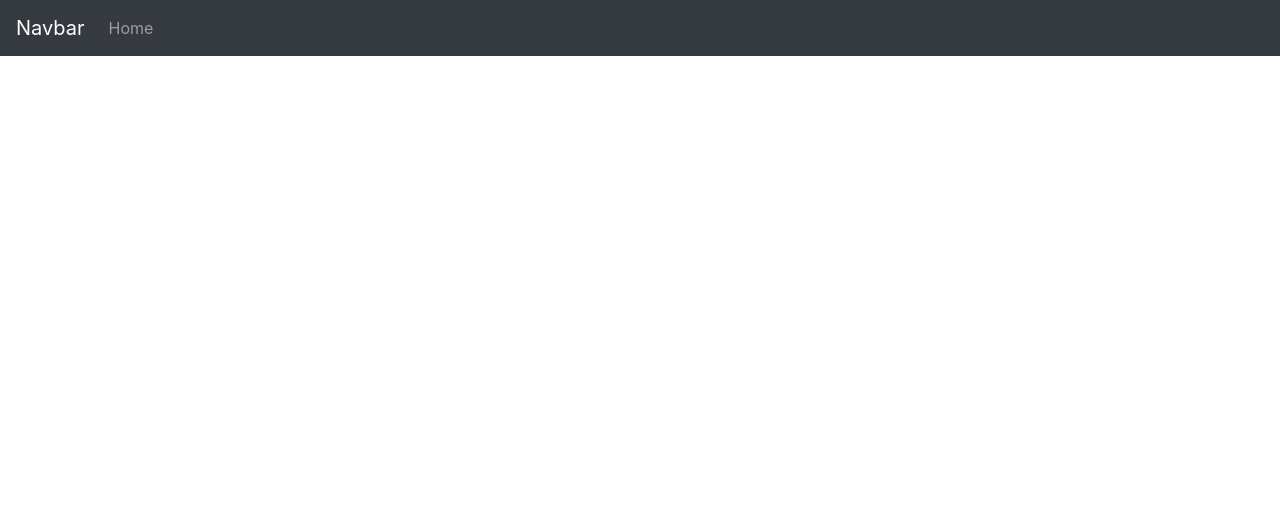
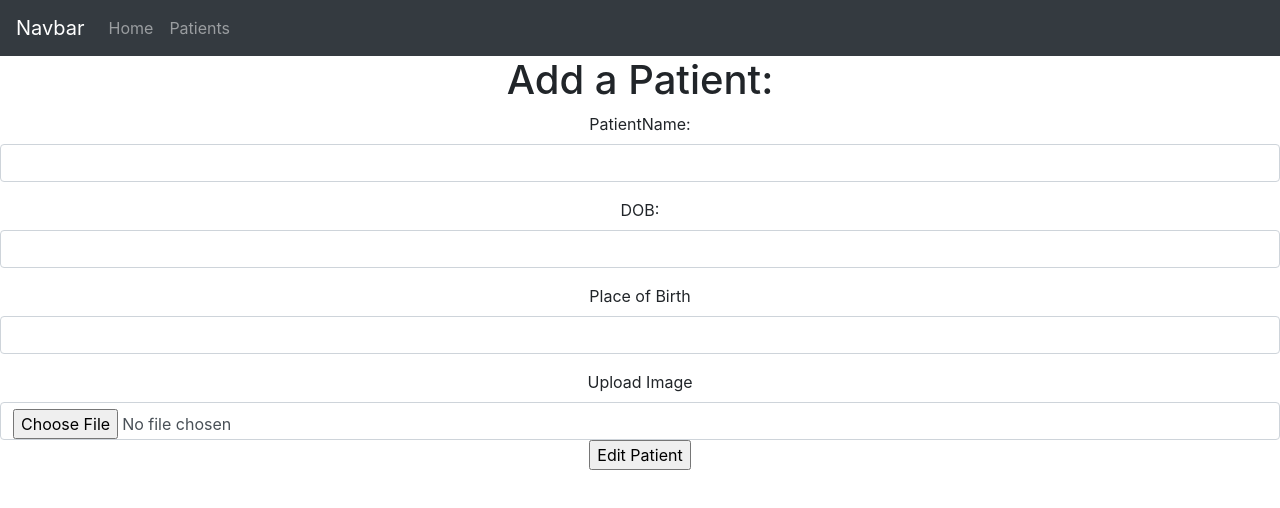
Before and after one commit to dylancreaven/XmasProjectDataRep2019, a React (Create React App) app: page /edit in a window 1280 px wide. Shown: the top 508 px of the page. Built offline with nearby package versions, Linux system fonts and the light colour scheme; no server answers.

Commit message:
need to get patientsList working fully

```diff
--- a/src/App.js
+++ b/src/App.js
@@ -5,8 +5,9 @@ import Navbar from 'react-bootstrap/Navbar';
 import Nav from 'react-bootstrap/Nav';
 import { Switch, Route, BrowserRouter } from 'react-router-dom'
 import Home from './components/home';
-import patientsList from "./components/patientsList";
+import PatientsList from "./components/patientsList";
 import CreatePatient from './components/createPatient';
+import EditPatient from './components/editPatient';
 
 
 
@@ -20,12 +21,14 @@ class App extends React.Component {
         <Navbar.Brand href="#home">Navbar</Navbar.Brand>
         <Nav className="mr-auto">
           <Nav.Link href="/">Home</Nav.Link>
+          <Nav.Link href="/patientsList/">Patients</Nav.Link>
         </Nav>
       </Navbar>
        <Switch>
             <Route exact path="/" component={Home} />
-            <Route exact path="/createPatient" component={CreatePatient} />
-            <Route exact path="/patientsList/" component={patientsList} />
+            <Route exact path="/createPatient/" component={CreatePatient} />
+            <Route exact path="/edit/" component={EditPatient} />
+            <Route exact path="/patientsList/" component={PatientsList} />
           </Switch>
         </div>
       </BrowserRouter>
--- /dev/null
+++ b/src/components/editPatient.js
@@ -0,0 +1,154 @@
+import React from 'react';
+import axios from 'axios';
+
+
+class EditPatient extends React.Component {
+    constructor(props) {
+        super(props);
+        this.state = {PatientName: '',DOB: '',PlaceOfBirth:'',patientImage:''};
+
+        this.handleChangePatientName = this.handleChangePatientName.bind(this);
+        this.handleChangeDOB = this.handleChangeDOB.bind(this);
+        this.handleChangePlaceOfBirth = this.handleChangePlaceOfBirth.bind(this);
+        this.handleChangeImage = this.handleChangeImage.bind(this);
+        this.handleSubmit = this.handleSubmit.bind(this);
+      }
+      handleChangePatientName(e) {
+        this.setState({PatientName: e.target.value});
+      }
+      handleChangeDOB(e) {
+        this.setState({DOB: e.target.value});
+      }
+      handleChangePlaceOfBirth(e) {
+        this.setState({PlaceOfBirth: e.target.value});
+      }
+      getBase64(file) {
+        let document = "";
+        let reader = new FileReader();
+        reader.readAsDataURL(file);
+        reader.onload = function () {
+            document = reader.result;
+        };
+        reader.onerror = function (error) {
+            console.log('Error: ', error);
+        };
+
+        return document;
+    }
+      handleChangeImage(e) {
+        this.getBase64(e.target.files[0],(base64)=>{
+          this.setState({patientImage:base64});
+
+        })
+      }
+
+      handleSubmit(e) {
+        console.log('Patient Name: ' + this.state.PatientName+"\nDate Of Birth "+this.state.DOB+"\nPlace of Birth: "+this.state.PlaceOfBirth+"\nPatient ID: "+this.state.patientImage);
+
+        const newPatient={
+
+          PatientName:this.state.PatientName,
+          DOB:this.state.DOB,
+          PlaceOfBirth:this.state.PlaceOfBirth,
+          patientImage:this.state.patientImage
+        }
+
+        axios.post('http://localhost:4000/api/patients/'+this.state._id,newPatient)
+      .then()
+      .catch();
+
+      this.setState({
+
+        PatientName:'',
+        DOB:'',
+        PlaceOfBirth:'',
+        patientImage:''
+
+      });
+        e.preventDefault();
+      }
+
+
+
+  componentDidMount(){
+    alert(this.props.match.params.id);
+    axios.get("http://localhost:4000/api/patients/"+this.props.match.params.id)
+    .then((response)=>{
+      this.setState({
+        _id:response.data._id,
+        PatientName:response.data.PatientName,
+        DOB:response.data.DOB,
+        PlaceOfBirth:response.data.PlaceOfBirth,
+        patientImage:response.data.patientImage
+
+      })
+    })
+    .catch();
+  }
+  render() {
+    return (
+        <div>
+        <h1>Add a Patient:</h1>
+
+      <form onSubmit={this.handleSubmit}>
+          <div className="form-group">
+        <label>
+         PatientName:
+         </label>
+          <input
+          type="text"
+          className='form-control'
+          value={this.state.PatientName}
+          onChange={this.handleChangePatientName} />
+          </div>
+
+
+
+          <div className="form-group">
+        <label>
+        DOB:
+         </label>
+          <input
+          type="text"
+          className='form-control'
+          value={this.state.DOB}
+          onChange={this.handleChangeDOB} />
+          </div>
+
+          <div className="form-group">
+        <label>
+        Place of Birth
+         </label>
+          <input
+          type="text"
+          className='form-control'
+          value={this.state.PlaceOfBirth}
+          onChange={this.handleChangePlaceOfBirth} />
+
+          </div>
+          <div>
+          <label>
+        Upload Image
+         </label>
+          <input
+          type="file"
+          className='form-control'
+          value={this.state.patientImage}
+          onChange={this.handleChangeImage} />
+          </div>
+
+          <div>
+
+          <input type="submit" value="Edit Patient" />
+
+          </div>
+
+      </form>
+      </div>
+
+
+    );
+  }
+}
+
+export default EditPatient;
--- a/src/components/patient.js
+++ b/src/components/patient.js
@@ -32,11 +32,11 @@ axios.delete('http://localhost:4000/api/patients/'+this.props.patient._id)
                     </Card.Text>
 
                 </Card.Body>
+                <Link to={"/edit/"+this.props.patient._id} className="btn btn-primary">Edit</Link>
                 <Button variant="danger" onClick={this.DeletePatient}>Delete Patient</Button>
-                <Link to={"/edit/"+this.props.patient._id} className="btn btn-primary">Edit</Link>
 
             </Card>
-            <Link to={"/createPatient/"} className="btn btn-primary">Add a Patient</Link>
+
         </div>
     }
 
--- a/src/components/patients.js
+++ b/src/components/patients.js
@@ -4,9 +4,9 @@ import Patient from './patient';
 class Patients extends React.Component {
 
   render() {
-    return this.props.myPatient.map((patients)=>{
-        console.log(patients);
-       return <Patient patients={patients}></Patient>
+    return this.props.myPatients.map((patient)=>{
+        console.log(patient);
+       return <Patient patient={patient}></Patient>
 
     });
 
--- a/src/components/patientsList.js
+++ b/src/components/patientsList.js
@@ -2,7 +2,7 @@ import Patients from './patients';
 import axios from 'axios';
 import React from 'react';
 import {Link} from 'react-router-dom';
-class ShowPatients extends React.Component {
+class PatientsList extends React.Component {
 
     state={
         patients:[]
@@ -30,12 +30,13 @@ class ShowPatients extends React.Component {
     return (
         <div>
         <h1>All Patients</h1>
-        <Patients myPatient={this.state.patients}></Patients>
-        <Link to={"/CreatePatient/"} className="btn btn-primary">click here to Add a Patient</Link>
+        <Link to={"/createPatient/"} className="btn btn-info">Click here to Add a Patient</Link>
+        <Patients myPatients={this.state.patients}></Patients>
+
 
         </div>
     )
   }
 }
 
-export default ShowPatients;
+export default PatientsList;
```
